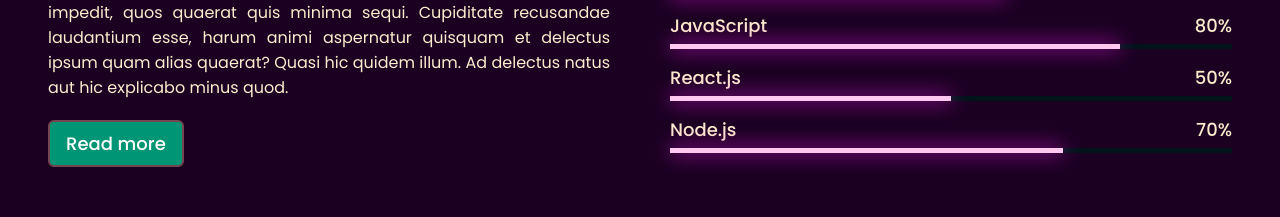
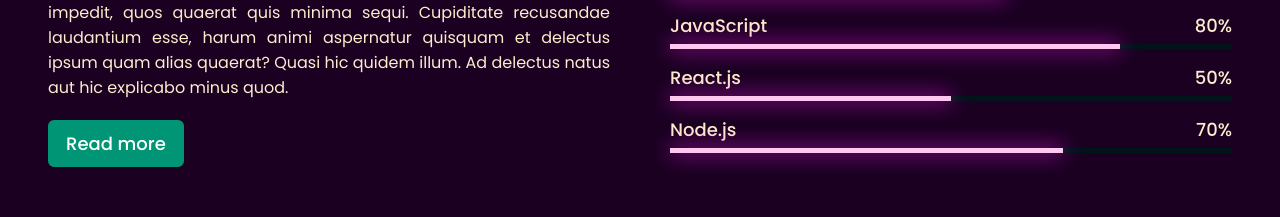
Before and after one commit to HitmanCodes/Porfolio, a plain HTML site: page index.html in a window 1280 px wide. Shown: the part 1851-2068 px from the top of the page. Drawn offline with nearby package versions, Linux system fonts and the light colour scheme.

Commit message:
Update style.css

```diff
--- a/style.css
+++ b/style.css
@@ -313,7 +313,7 @@
     padding: 8px 16px;
     margin-top: 20px;
     border-radius: 6px;
-    border: 2px solid rgb(116, 71, 80);
+    border: 2px solid rgb(0, 150, 117);
     transition: all 0.3s ease;
 }
 .skills .skills-content .left a:hover{
```
